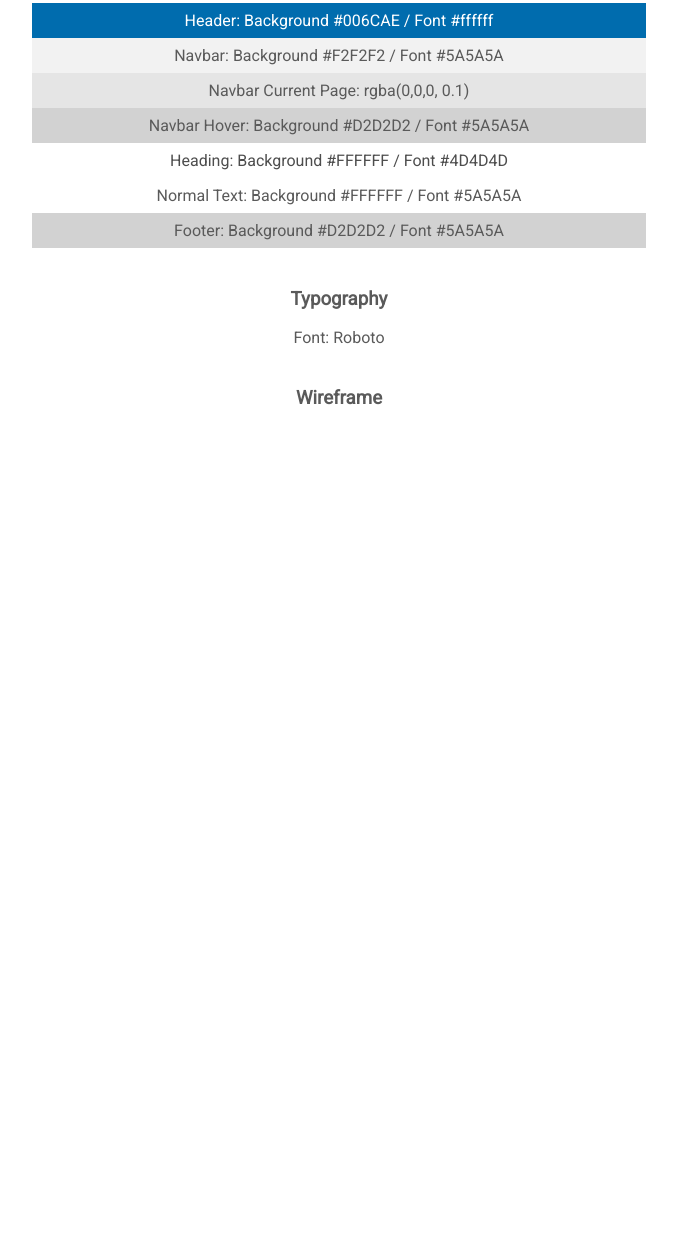
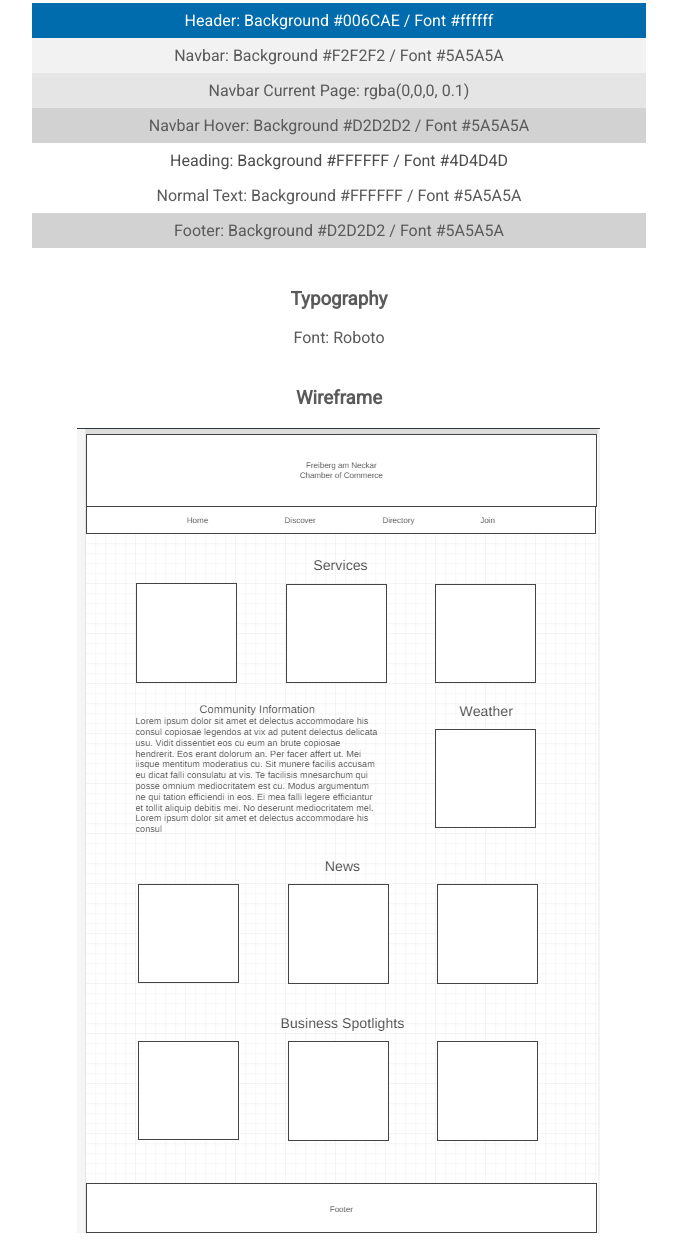
Before and after one commit to jdheslop/wdd230, a plain HTML site: page week01/chamber-site-plan.html in a window 1280 px wide. Shown: the part 842-2087 px from the top of the page, without its empty margins (301-978 px from the left). Before the commit the page ends 1270 px from the top, so only its background shows below. Drawn offline with Linux system fonts and the light colour scheme.

Commit message:
Week 1 Chamber of Commerce assignment.

```diff
--- a/week01/chamber-site-plan.html
+++ b/week01/chamber-site-plan.html
@@ -61,7 +61,7 @@
         <p>Font: Roboto</p>
 
         <h3>Wireframe</h3>
-        <p></p>
+        <img src="images/site-plan-wireframe.png" alt="Site Plan Wireframe">
     </main>
 
     <footer></footer>
```
Also changed, not shown: week01/images/site-plan-wireframe.png (added).
